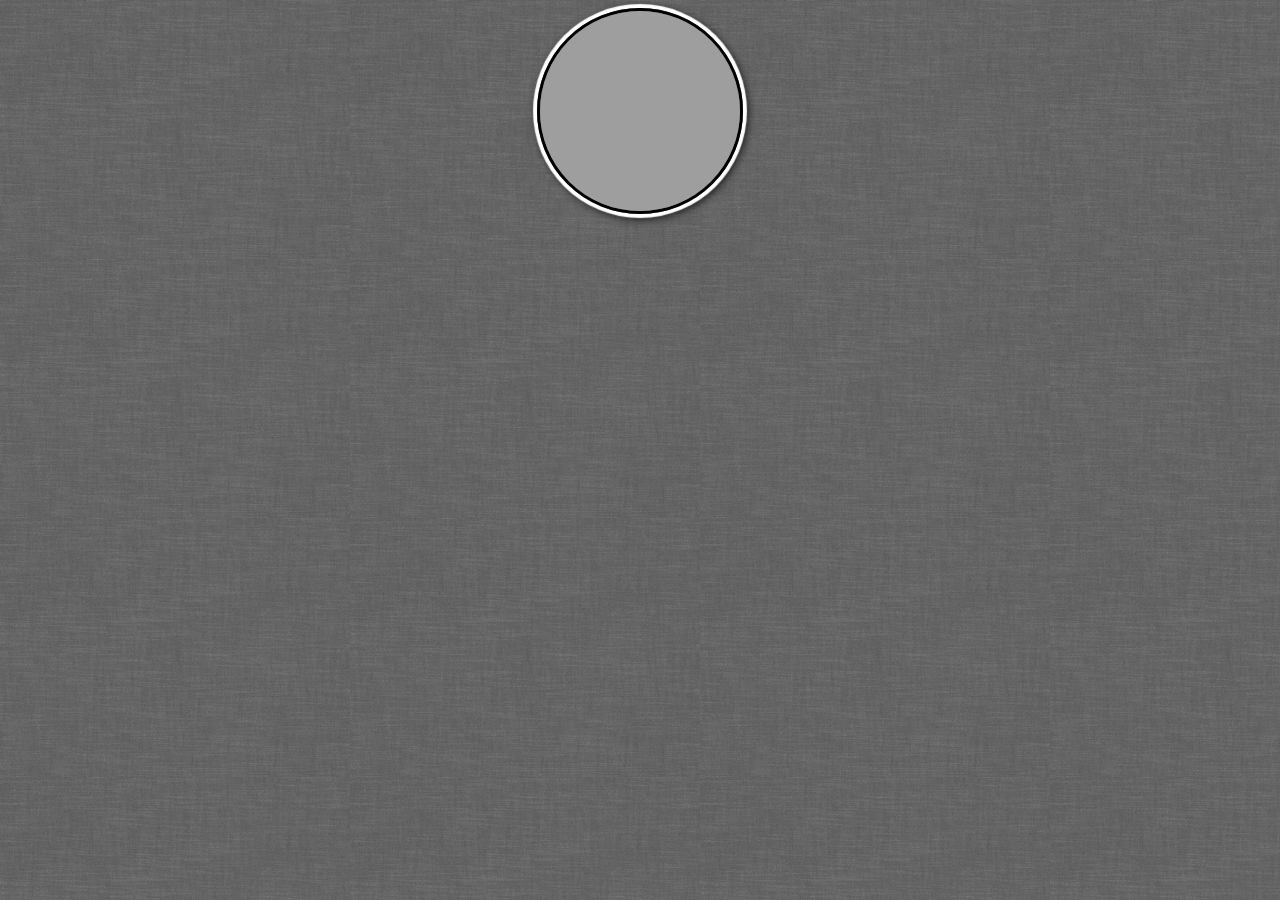
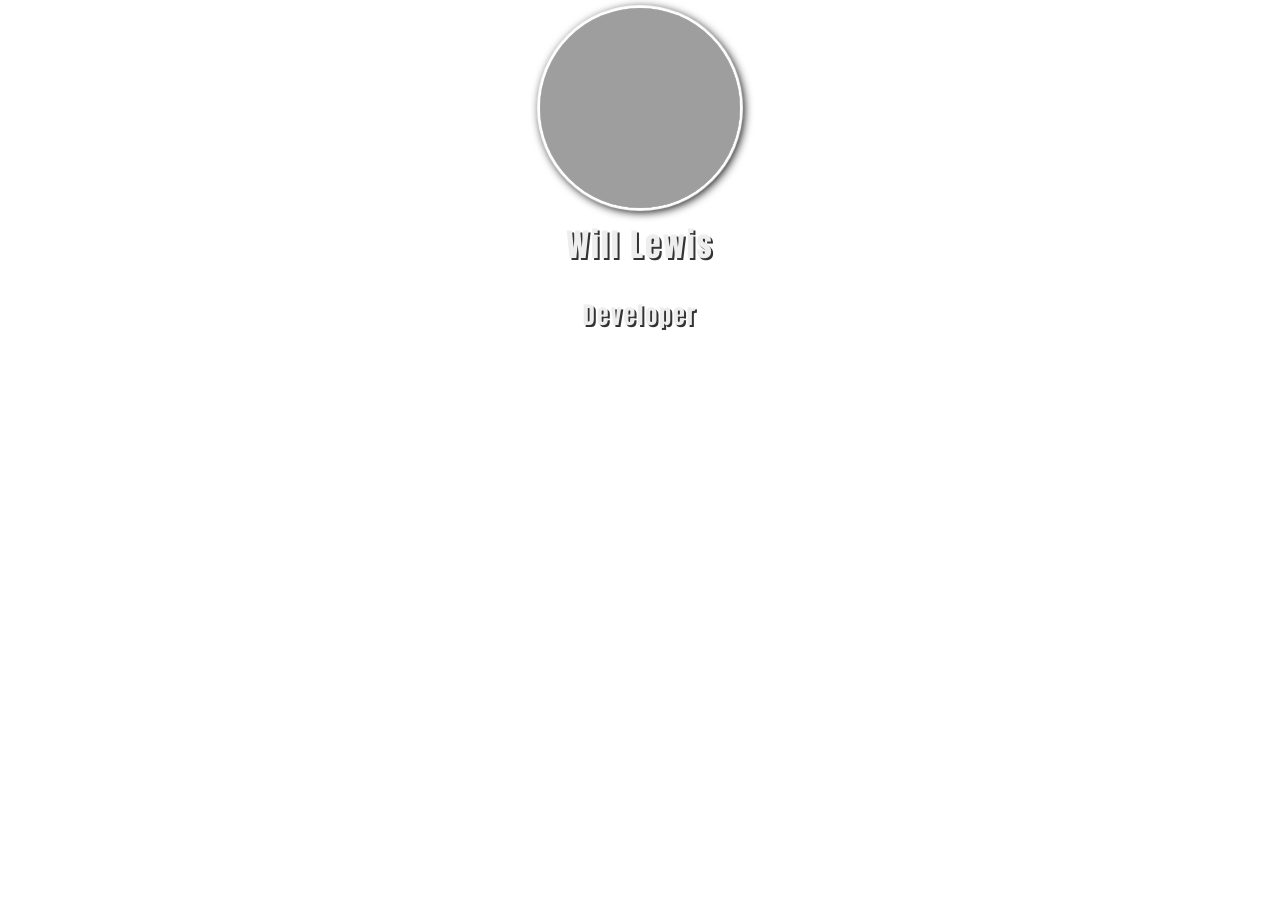
Before and after one commit to Willamin/wflewis.com, a Jekyll site: the page built from index.md, in a window 1280 px wide. Built offline with Jekyll 4.4.1, drawn with Linux system fonts in a browser that asks for light colours; grey boxes are pictures that could not be loaded.

Commit message:
Update style

```diff
--- a/_layouts/home.html
+++ b/_layouts/home.html
@@ -2,3 +2,5 @@
 layout: base
 ---
 <img src="https://s.gravatar.com/avatar/6f56d225b91053b372d1c44b89ffd3e9?s=200"/>
+<h1>Will Lewis</h1>
+<h2>Developer</h2>
--- a/_sass/wflewis.scss
+++ b/_sass/wflewis.scss
@@ -1,5 +1,10 @@
 html {
-  background-image: url('/assets/images/grey_wash_wall.png');
+  // background-image: url('/assets/images/always_grey.png');
+  // background-image: url('/assets/images/hexabump.png');
+  // background-image: url('/assets/images/px_by_Gre3g.png');
+  // background-image: url('/assets/images/tactile_noise.png');
+  // background-image: url('/assets/images/grey_wash_wall.png');
+  // background-image: url('/assets/images/escheresque_ste.png');
 }
 
 body {
@@ -7,12 +12,19 @@ body {
   flex-direction: column;
   align-items: center;
   justify-content: center;
+  color: #eee;
+  text-shadow: 2px 2px #333;
+}
+
+h1, h2 {
+  font-family: "Impact", "Charcoal", sans-serif;
+  letter-spacing: 2px;
+  line-height: 1em;
 }
 
 img {
   box-shadow:
-    0   0    1px 4px white,
+    0   0    1px 3px white,
     2px 2px 10px 2px black;
-  border: 3px solid black;
   border-radius: 50%;
 }
```
